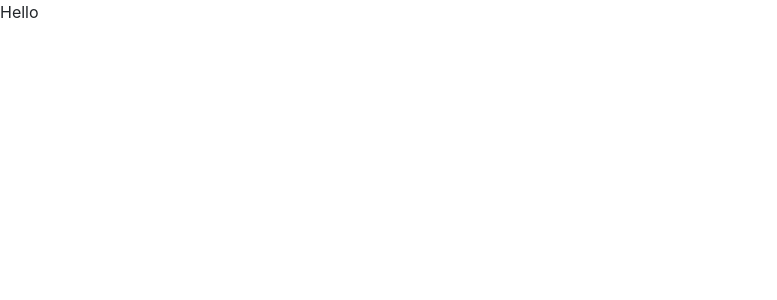
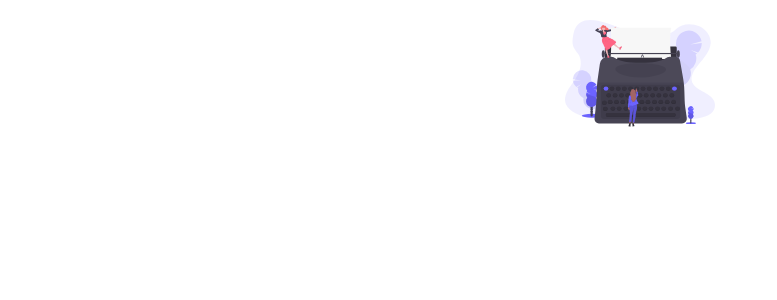
Before and after one commit to Winnie1286/dictionary-project, a React (Create React App) app: page / in a window 1280 px wide. Shown: the top 300 px of the page, without its empty margins (0-777 px from the left). Built offline with nearby package versions, Linux system fonts and the light colour scheme.

Commit message:
added image

```diff
--- a/src/App.css
+++ b/src/App.css
@@ -0,0 +1,5 @@
+.App-logo {
+  max-width: 150px;
+  display: block;
+  margin: 20px auto;
+}
--- a/src/App.js
+++ b/src/App.js
@@ -1,10 +1,12 @@
-import logo from "./logo.svg";
+import typewriter from "./typewriter.svg";
 import "./App.css";
 
 function App() {
   return (
     <div className="App">
-      <header className="App-header">Hello</header>
+      <header className="App-header">
+        <img src={typewriter} className="App-logo img-fluid" alt="logo" />
+      </header>
     </div>
   );
 }
```
Also changed, not shown: src/typewriter.svg (added).
